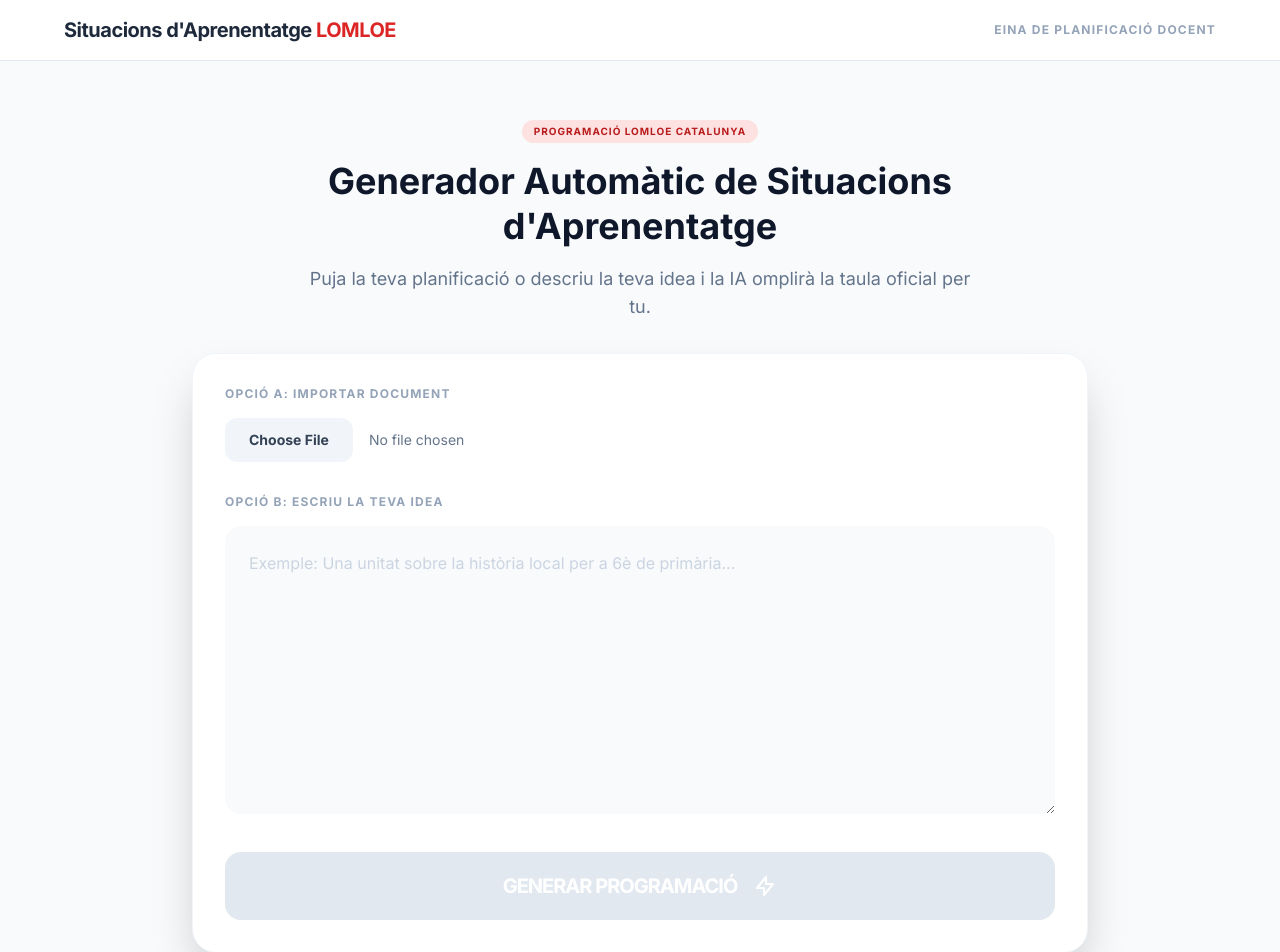
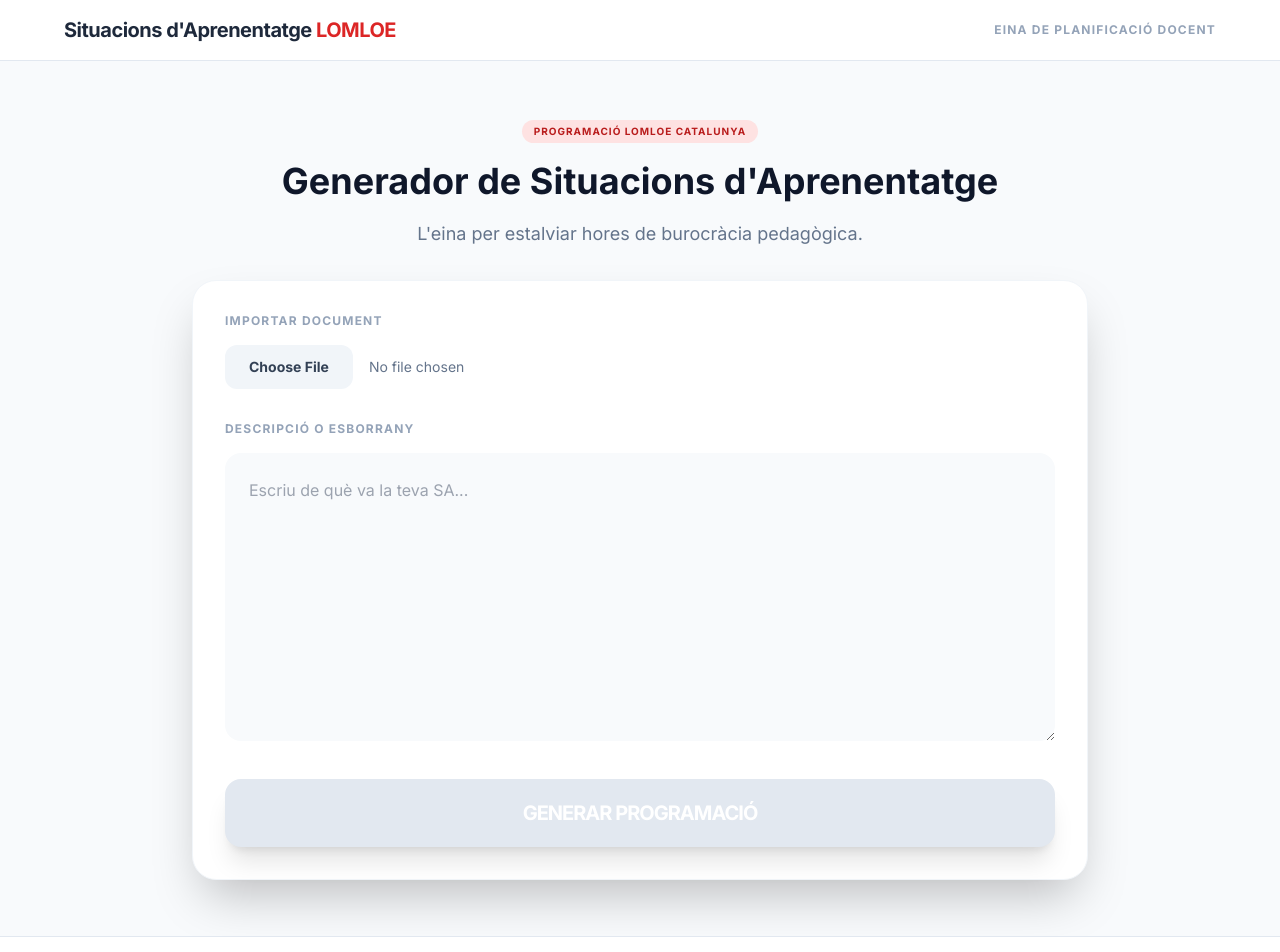
Before and after one commit to enricgilgarcia/Situacions-d-aprenentatge, a React (Vite) app: page / in a window 1280 px wide. Shown: the top 952 px of the page. Built offline with nearby package versions, Linux system fonts and the light colour scheme.

Commit message:
feat: Improve Gemini service and error handling
Refactors the Gemini service to include API key validation and more specific error messages. Updates the UI to display these improved error messages to the user.

```diff
--- a/App.tsx
+++ b/App.tsx
@@ -41,7 +41,7 @@
         setInputText(await file.text());
       }
     } catch (err) {
-      setError("No s'ha pogut llegir el fitxer. Prova amb un altre format.");
+      setError("Error en llegir el fitxer.");
     } finally {
       setIsParsing(false);
     }
@@ -56,8 +56,9 @@
       const data = await extractLearningSituation(inputText);
       setResult(data);
     } catch (err: any) {
-      console.error("API Error:", err);
-      setError("S'ha produït un error en connectar amb el servei d'IA. Verifica la configuració de la clau API al servidor.");
+      console.error("Detalls de l'error:", err);
+      // Mostrem l'error real perquè sàpigues exactament què passa
+      setError(err.message || "S'ha produït un error inesperat.");
     } finally {
       setIsLoading(false);
     }
@@ -71,39 +72,37 @@
             <div className="inline-block px-3 py-1 bg-red-100 text-red-700 rounded-full text-[10px] font-black uppercase tracking-widest">
               Programació LOMLOE Catalunya
             </div>
-            <h2 className="text-4xl font-black text-slate-900 leading-tight">Generador Automàtic de Situacions d'Aprenentatge</h2>
+            <h2 className="text-4xl font-black text-slate-900 leading-tight">Generador de Situacions d'Aprenentatge</h2>
             <p className="text-lg text-slate-500 max-w-2xl mx-auto">
-              Puja la teva planificació o descriu la teva idea i la IA omplirà la taula oficial per tu.
+              L'eina per estalviar hores de burocràcia pedagògica.
             </p>
           </div>
 
           <div className="bg-white p-8 rounded-3xl shadow-2xl border border-slate-100 space-y-8">
             <div className="space-y-4">
-              <label className="block text-xs font-bold text-slate-400 uppercase tracking-widest">Opció A: Importar document</label>
-              <div className="relative group">
+              <label className="block text-xs font-bold text-slate-400 uppercase tracking-widest">Importar document</label>
               <input
                 type="file"
                 accept=".pdf,.docx,.txt"
                 onChange={handleFileUpload}
                 className="block w-full text-sm text-slate-500 file:mr-4 file:py-3 file:px-6 file:rounded-xl file:border-0 file:text-sm file:font-bold file:bg-slate-100 file:text-slate-700 hover:file:bg-red-50 hover:file:text-red-700 cursor-pointer transition-all"
               />
-              </div>
-              {isParsing && <p className="text-xs text-blue-600 font-bold animate-pulse">Llegint contingut...</p>}
+              {isParsing && <p className="text-xs text-blue-600 font-bold animate-pulse">Extraient text...</p>}
             </div>
 
             <div className="space-y-4">
-              <label className="block text-xs font-bold text-slate-400 uppercase tracking-widest">Opció B: Escriu la teva idea</label>
+              <label className="block text-xs font-bold text-slate-400 uppercase tracking-widest">Descripció o esborrany</label>
               <textarea
                 value={inputText}
                 onChange={(e) => setInputText(e.target.value)}
-                placeholder="Exemple: Una unitat sobre la història local per a 6è de primària..."
-                className="w-full h-72 p-6 bg-slate-50 border-none rounded-2xl focus:ring-4 focus:ring-red-100 transition-all text-slate-700 text-base leading-relaxed placeholder:text-slate-300"
+                placeholder="Escriu de què va la teva SA..."
+                className="w-full h-72 p-6 bg-slate-50 border-none rounded-2xl focus:ring-4 focus:ring-red-100 transition-all text-slate-700 text-base leading-relaxed"
               />
             </div>
 
             {error && (
-              <div className="p-4 bg-red-50 border-2 border-red-100 text-red-700 rounded-2xl text-sm font-medium flex items-center gap-3">
-                <svg className="w-5 h-5 shrink-0" fill="currentColor" viewBox="0 0 20 20"><path fillRule="evenodd" d="M10 18a8 8 0 100-16 8 8 0 000 16zM8.707 7.293a1 1 0 00-1.414 1.414L8.586 10l-1.293 1.293a1 1 0 101.414 1.414L10 11.414l1.293 1.293a1 1 0 001.414-1.414L11.414 10l1.293-1.293a1 1 0 00-1.414-1.414L10 8.586 8.707 7.293z" clipRule="evenodd" /></svg>
+              <div className="p-4 bg-red-50 border-2 border-red-100 text-red-700 rounded-2xl text-xs font-mono break-all">
+                <p className="font-bold mb-1 uppercase">Error detectat:</p>
                 {error}
               </div>
             )}
@@ -111,18 +110,15 @@
             <button
               onClick={handleGenerate}
               disabled={isLoading || isParsing || !inputText.trim()}
-              className="w-full py-5 bg-red-600 text-white rounded-2xl font-black text-xl uppercase tracking-tighter shadow-xl shadow-red-200 hover:bg-red-700 hover:shadow-red-300 active:scale-[0.98] disabled:bg-slate-200 disabled:shadow-none transition-all flex items-center justify-center gap-4"
+              className="w-full py-5 bg-red-600 text-white rounded-2xl font-black text-xl uppercase tracking-tighter shadow-xl hover:bg-red-700 active:scale-[0.98] disabled:bg-slate-200 transition-all flex items-center justify-center gap-4"
             >
               {isLoading ? (
                 <>
                   <div className="animate-spin h-6 w-6 border-4 border-white border-t-transparent rounded-full"></div>
-                  <span>Processant amb IA...</span>
+                  <span>Generant...</span>
                 </>
               ) : (
-                <>
-                  <span>Generar Programació</span>
-                  <svg className="w-6 h-6" fill="none" stroke="currentColor" viewBox="0 0 24 24"><path strokeLinecap="round" strokeLinejoin="round" strokeWidth="2" d="M13 10V3L4 14h7v7l9-11h-7z" /></svg>
-                </>
+                "Generar Programació"
               )}
             </button>
           </div>
@@ -135,12 +131,8 @@
               className="flex items-center gap-2 font-black text-slate-500 hover:text-red-600 transition-colors uppercase text-xs tracking-widest"
             >
               <svg className="w-4 h-4" fill="none" stroke="currentColor" viewBox="0 0 24 24"><path strokeLinecap="round" strokeLinejoin="round" strokeWidth="3" d="M10 19l-7-7m0 0l7-7m-7 7h18" /></svg>
-              Nou Projecte
+              Nova Situació
             </button>
-            <div className="flex items-center gap-2">
-               <div className="h-2 w-2 bg-green-500 rounded-full animate-pulse"></div>
-               <span className="text-[10px] text-slate-400 font-black uppercase tracking-widest">Taula Generada</span>
-            </div>
           </div>
           <TableDisplay data={result} onEdit={setResult} />
         </div>
--- a/services/geminiService.ts
+++ b/services/geminiService.ts
@@ -3,28 +3,27 @@
 import { SituacioAprenentatge } from "../types";
 
 /**
- * Funció per extreure una situació d'aprenentatge estructurada utilitzant Gemini.
- * Utilitza exclusivament la clau d'entorn process.env.API_KEY.
+ * Genera la programació educativa utilitzant l'API de Gemini.
+ * Aquesta funció depèn exclusivament de la variable d'entorn API_KEY.
  */
 export const extractLearningSituation = async (text: string): Promise<SituacioAprenentatge> => {
-  const ai = new GoogleGenAI({ apiKey: process.env.API_KEY });
+  const apiKey = process.env.API_KEY;
 
-  const prompt = `Ets un assessor pedagògic expert en el currículum LOMLOE de la Generalitat de Catalunya.
-  Analitza el text següent i genera una "Situació d'Aprenentatge" completa en format JSON.
+  if (!apiKey || apiKey === "undefined") {
+    throw new Error("CONFIG_ERROR: La clau API no arriba al navegador. Si estàs a Netlify, recorda fer un 'Clear cache and deploy site' després d'afegir la variable.");
+  }
 
-  REQUISITS DEL CONTINGUT:
-  1. Títol: Motivador i relacionat amb el repte.
-  2. Objectius: Han de seguir el format "Infinitiu + Saber + Finalitat".
-  3. Activitats: Descriu activitats concretes per a les 4 fases (Inicial, Desenvolupament, Estructuració, Aplicació).
-  4. Sabers i Criteris: Han de ser coherents amb l'àrea i el curs indicats.
+  const ai = new GoogleGenAI({ apiKey });
 
-  Si el text proporcionat és escàs, utilitza la teva base de coneixements per completar la programació de forma professional.
+  const prompt = `Ets un assessor pedagògic expert en la LOMLOE a Catalunya.
+  Genera una Situació d'Aprenentatge en format JSON basada en aquest text:
+  "${text}"
 
-  TEXT DE REFERÈNCIA:
-  ${text}`;
+  IMPORTANT: Omple tots els camps (Objectius, Activitats, Sabers, Criteris) de forma professional segons el currículum actual.`;
 
+  try {
     const response = await ai.models.generateContent({
-    model: "gemini-3-pro-preview",
+      model: "gemini-3-flash-preview",
       contents: prompt,
       config: {
         responseMimeType: "application/json",
@@ -116,5 +115,14 @@
       },
     });
 
-  return JSON.parse(response.text || "{}") as SituacioAprenentatge;
+    if (!response.text) {
+      throw new Error("L'IA ha tornat una resposta buida.");
+    }
+
+    return JSON.parse(response.text) as SituacioAprenentatge;
+  } catch (err: any) {
+    // Passem l'error original perquè l'usuari el pugui veure
+    const message = err.message || "Error desconegut de l'API de Google";
+    throw new Error(`GEMINI_API_ERROR: ${message}`);
+  }
 };
```
Lines whose indentation alone changed are shown as unchanged.
